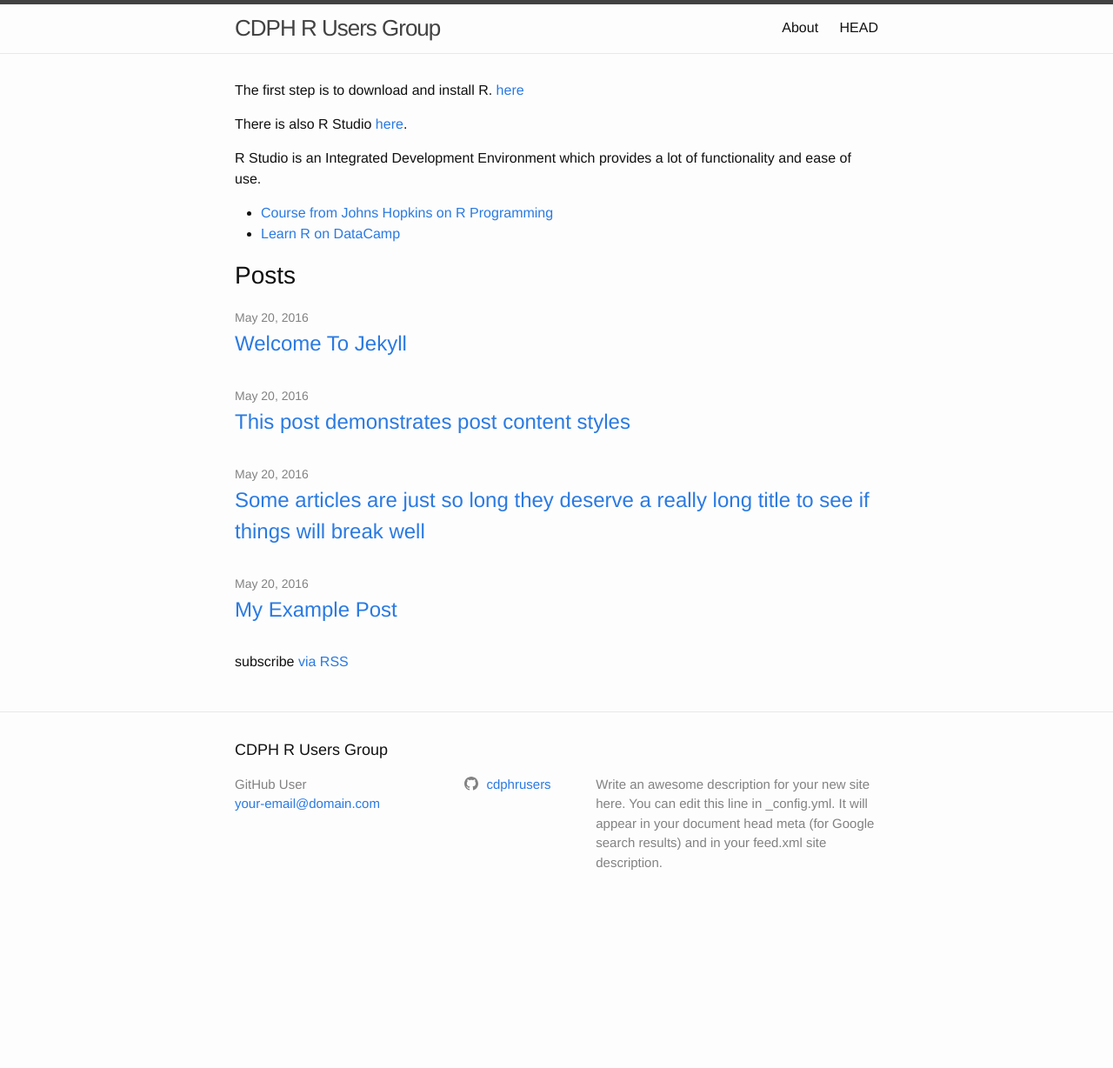
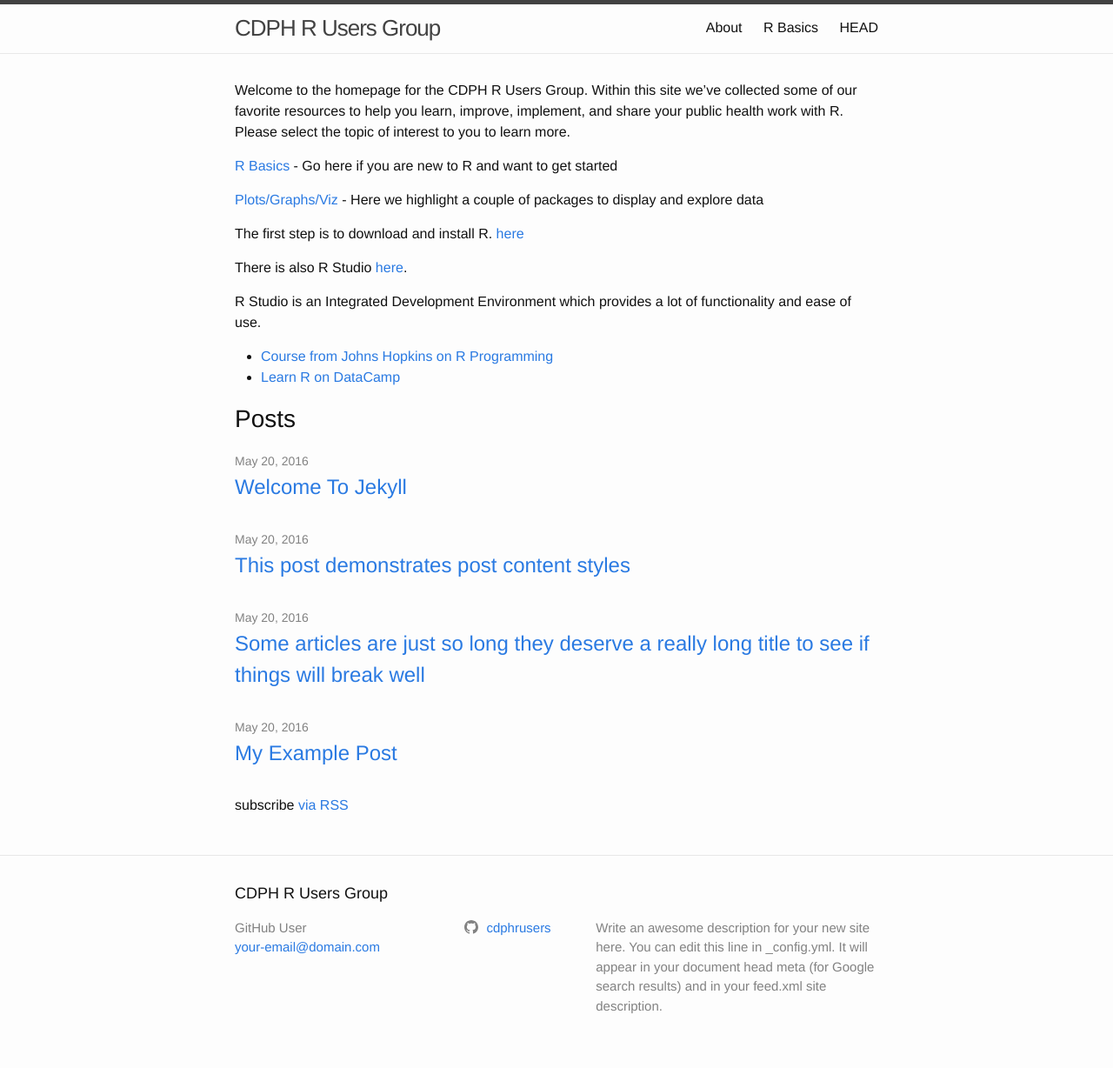
Before and after one commit to CDPHrusers/CDPHrusers.github.io, a Jekyll site: the page built from index.md, in a window 1280 px wide. Shown: the whole page at 87% size. Built offline with Jekyll 4.4.1, drawn with Linux system fonts in a browser that asks for light colours; our own code applies the rules of GitHub Pages for plain Markdown files; before the commit the page ends 1063 px from its top, so only the background shows below that.

Commit message:
add pages

```diff
--- a/index.md
+++ b/index.md
@@ -5,6 +5,11 @@ tagline:Resources for CDPH staff using R
 description: first page for R Resources on CDPH Users
 ---
 
+Welcome to the homepage for the CDPH R Users Group. Within this site we've collected some of our favorite resources to help you learn, improve, implement, and share your public health work with R. Please select the topic of interest to you to learn more.
+
+[R Basics](/pages/basics.md) - Go here if you are new to R and want to get started
+
+[Plots/Graphs/Viz](viz.md) - Here we highlight a couple of packages to display and explore data
 
 The first step is to download and install R. [here](https://cran.r-project.org/mirrors.html)
 
```
Also changed, not shown: pages/basics.md (added, +14 -0 lines).
